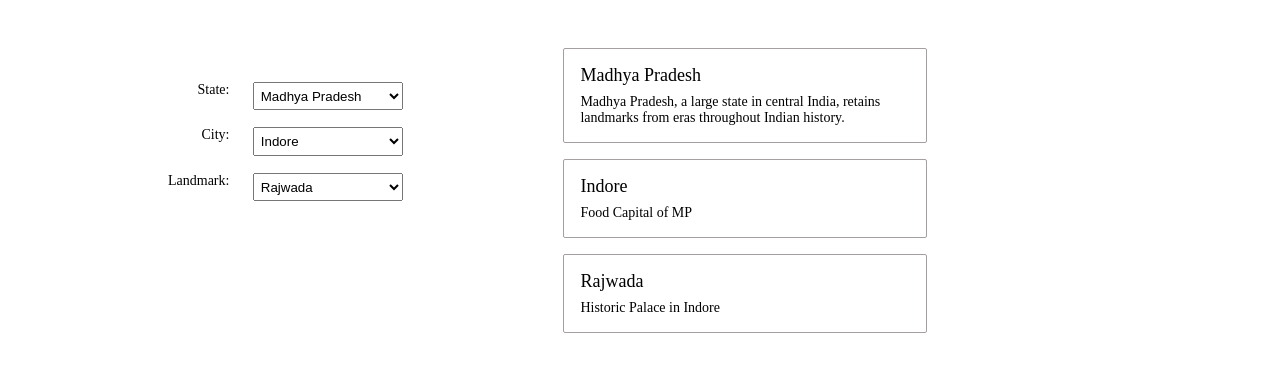
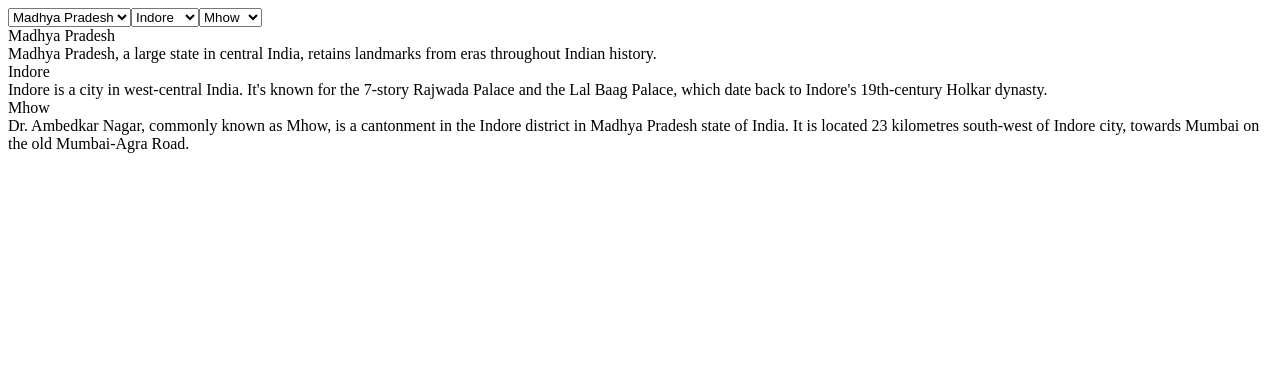
Before and after one commit to acciojob/dropdown-react-Ayushrawat777, a React app: page / in a window 1280 px wide. Shown: the top 372 px of the page. Built offline with nearby package versions, Linux system fonts and the light colour scheme.

Commit message:
Update App.js

```diff
--- a/src/components/App.js
+++ b/src/components/App.js
@@ -1,161 +1,294 @@
 import React, { useState } from "react";
 import "../styles/App.css";
 
-const data = {
-  "Madhya Pradesh": {
+const states = [
+  {
+    name: "Madhya Pradesh",
     description:
       "Madhya Pradesh, a large state in central India, retains landmarks from eras throughout Indian history.",
-    cities: {
-      Indore: {
-        description: "Food Capital of MP",
-        landmarks: {
-          Rajwada: "Historic Palace in Indore",
-          Sarafa: "Famous Night Market",
+    city: [
+      {
+        name: "Indore",
+        description:
+          "Indore is a city in west-central India. It's known for the 7-story Rajwada Palace and the Lal Baag Palace, which date back to Indore's 19th-century Holkar dynasty.",
+        landmarks: [
+          {
+            name: "Mhow",
+            description:
+              "Dr. Ambedkar Nagar, commonly known as Mhow, is a cantonment in the Indore district in Madhya Pradesh state of India. It is located 23 kilometres south-west of Indore city, towards Mumbai on the old Mumbai-Agra Road.",
           },
+          {
+            name: "Dewas",
+            description:
+              "Dewas is a city in the Malwa region of the Indian state of Madhya Pradesh. The municipality was formerly the seat of two princely states during the British Raj, Dewas Junior state and Dewas Senior state, ruled by the Puar clan of Maratha.",
           },
-      Bhopal: {
-        description: "City of Lakes",
-        landmarks: {
-          "Upper Lake": "Largest Artificial Lake in India",
-          "Taj-ul-Masjid": "One of the Largest Mosques in Asia",
+        ],
       },
+      {
+        name: "Bhopal",
+        description:
+          "DBhopal is a city in the central Indian state of Madhya Pradesh. It's one of India's greenest city. There are two main lakes, the Upper Lake and the Lower Lake.",
+        landmarks: [
+          {
+            name: "MANIT",
+            description:
+              "Maulana Azad National Institute of Technology Bhopal is a public technical university located in Bhopal, Madhya Pradesh, India. It is part of a group of publicly funded institutions in India known as National Institutes of Technology. ",
           },
+          {
+            name: "Berasia",
+            description:
+              "Berasia is a landmark and a nagar palika in Bhopal district in the state of Madhya Pradesh, India. ",
           },
+        ],
       },
-  Rajasthan: {
-    description: "Land of Kings",
-    cities: {
-      Jaipur: {
-        description: "Pink City",
-        landmarks: {
-          "Hawa Mahal": "Palace of Winds",
-          "Amber Fort": "Famous Fort in Jaipur",
+      {
+        name: "Gwalior",
+        description:
+          "Gwalior is a city in the central Indian state of Madhya Pradesh. It's known for its palaces and temples, including the Sas Bahu Ka Mandir intricately carved Hindu temple. ",
+        landmarks: [
+          {
+            name: "Ajaypur",
+            description: "Little less known city Ajaypur.",
           },
+        ],
       },
-      Udaipur: {
-        description: "City of Lakes",
-        landmarks: {
-          "City Palace": "Historic Palace in Udaipur",
-          "Lake Pichola": "Famous Lake in Udaipur",
+    ],
   },
+  {
+    name: "Jharkhand",
+    description:
+      "Jharkhand is a state in eastern India. It's known for its waterfalls, the elegant Jain temples of Parasnath Hill and the elephants and tigers of Betla National Park.",
+    city: [
+      {
+        name: "Dhanbad",
+        description:
+          "Dhanbad is the second-most populated city in the Indian state of Jharkhand. It ranks as the 33rd largest city in India and is the 42nd largest million-plus urban agglomeration in India. It is the 96th fastest growing urban area of the world by the City Mayors Foundation.",
+        landmarks: [
+          {
+            name: "IIT(ISM) Dhanbad",
+            description:
+              "Indian Institute of Technology (Indian School of Mines) Dhanbad is a public technical and research university located in Dhanbad, India. It is an Institute of National Importance. IIT has 18 academic departments covering Engineering,",
           },
+          {
+            name: "Hirapur",
+            description:
+              "Hirapur is a census landmark in Balaghat district in the Indian state of Madhya Pradesh.",
           },
+        ],
       },
-  Assam: {
+      {
+        name: "Wasseypur",
         description:
-      "Assam is a state in northeastern India known for its wildlife, archeological sites and tea plantations.",
-    cities: {
-      Guwhati: {
+          "Wasseypur is a neighbourhood in the city of Dhanbad in Dhanbad Sadar subdivision of Dhanbad district in the state of Jharkhand in India. ",
+        landmarks: [
+          {
+            name: "Pandey muhalla",
             description:
-          "Guwahati is a sprawling city beside the Brahmaputra River in the northeast Indian state of Assam. It's known for holy sites like the hilltop Kamakhya Temple",
-        landmarks: {
-          "Ganesh Guri": "Famous because of PVR city center.",
-          "Kalyani Nagar": "located near famous Lakshmi Nagar",
+              "Located behind the dhanbad junction is must visit place.",
           },
+          {
+            name: "MPI Hall",
+            description: "Space for everyone",
           },
-      Tezpur: {
+        ],
+      },
+      {
+        name: "Hazaribagh",
+        description:
+          "Hazaribagh is a city and a municipal corporation in Hazaribagh district in the Indian state of Jharkhand. It is the divisional headquarters of North Chotanagpur division.",
+        landmarks: [
+          {
+            name: "Shaheed Nirmal Mahto Park",
+            description: "Famous for its giant dinosaur structure",
+          },
+          {
+            name: "Gandhi Maidan",
+            description: "Ideal for conduction major events",
+          },
+        ],
+      },
+    ],
+  },
+  {
+    name: "Assam",
+    description:
+      "Assam is a state in northeastern India known for its wildlife, archeological sites and tea plantations. ",
+    city: [
+      {
+        name: "Guwhati",
+        description:
+          "Guwahati is a sprawling city beside the Brahmaputra River in the northeast Indian state of Assam. It's known for holy sites like the hilltop Kamakhya Temple,",
+        landmarks: [
+          {
+            name: "Ganesh Guri",
+            description: "Famous because of PVR city center.",
+          },
+          {
+            name: "Kalyani Nagar",
+            description: "located near famous Lakshmi Nagar",
+          },
+        ],
+      },
+      {
+        name: "dimapur",
+        description:
+          "Dimapur is a city in Nagaland, India. It is the most populous city of Nagaland and also the most densely populated city in the state with an estimated population of about 250,000.",
+        landmarks: [
+          {
+            name: "City Tower",
+            description: "Giant Tower standing by the road since history.",
+          },
+          {
+            name: "Sunday Market",
+            description: "Famous for its weekend Sale on all items.",
+          },
+        ],
+      },
+      {
+        name: "Tezpur",
         description:
           "Tezpur is a landmark and urban agglomeration in Sonitpur district, Assam state, India. Tezpur is located on the banks of the river Brahmaputra, 175 kilometres northeast of Guwahati, and is the largest of the north bank landmarks with a population exceeding 100,000 as per Metropolitan Census 2011.",
-        landmarks: {
-          "Bamuni Hills": "Best location for photoshoots",
-          "Bhujkhowa Bazar": "Central Market for Tezpur",
+        landmarks: [
+          {
+            name: "Bamuni Hills",
+            description: "Best location for photoshoots",
           },
+          {
+            name: "Bhujkhowa Bazar",
+            description: "Central Market for Tezpur",
           },
+        ],
       },
+    ],
   },
+  {
+    name: "Bihar",
+    description:
+      "Bihar is a state in East India, bordering Nepal. It is divided by the River Ganges, which floods its fertile plains. Important Buddhist pilgrimage sites include the Bodhi Tree in Bodhgaya's Mahabodhi Temple, under which the Buddha allegedly meditated.",
+    city: [
+      {
+        name: "Patna",
+        description:
+          "Patna is an ancient city that sprawls along the south bank of the Ganges River in Bihar, northeast India.",
+        landmarks: [
+          {
+            name: "Sonpur",
+            description:
+              "Sonpur is a city and sub-division in the Indian state of Bihar, situated on the banks of the River Gandak and Ganges River in the Saran District.",
+          },
+          {
+            name: "Maner",
+            description:
+              "Maner also spelled Maner or Maner Sharif, is a satellite landmark in Patna Metropolitan Region, in the Patna district in the Indian state of Bihar. Maner Sharif lies 24 km west of Patna the capital of Bihar on National Highway 30.",
+          },
+        ],
+      },
+      {
+        name: "Gaya",
+        description:
+          "Gaya is a holy city beside the Falgu River, in the northeast Indian state of Bihar. It's known for 18th-century Vishnupad Mandir, a riverside temple with an octagonal shrine. Close by, ancient Mangla Gauri Temple is set on a hilltop. ",
+        landmarks: [
+          {
+            name: "Bakraur",
+            description:
+              "Bakraur, sometimes called Bakrour, is a village located slightly east of Bodh Gaya in the state of Bihar, India. It lies directly across the Phalgu River from the landmark of Bodh Gaya, where Gautama Buddha is said to have attained enlightenment.",
+          },
+          {
+            name: "Barachatti",
+            description:
+              "Barachatti is a block in the Gaya district of Bihar, India. Barachatti contains 141 villages and 13 gram panchayat. Sarwan bazar is the biggest and Nimi is the smallest village of Barachatti. The total population in Barachatti sub-district is 142,534 according to the census during 2011 by Indian Government.",
+          },
+        ],
+      },
+      {
+        name: "Darbhanga",
+        description:
+          "Darbhanga is a city and Municipal Corporation in the Indian state of Bihar. It is the 6th largest city of Bihar, only after Patna, Gaya, Bhagalpur, Muzaffarpur and Purnea. It is the headquarters of Darbhanga district and Darbhanga division and was the seat of the Raj Darbhanga and capital of the Mithila region.",
+        landmarks: [
+          {
+            name: "Singhwara",
+            description: "Famous for its Groundnut Market",
+          },
+          {
+            name: "Jale",
+            description: "Famous for its roasted seads market.",
+          },
+        ],
+      },
+    ],
+  },
+];
+
+function App() {
+  const [selectedState, setSelectedState] = useState(0); // Default to first state
+  const [selectedCity, setSelectedCity] = useState(0); // Default to first city
+  const [selectedLandmark, setSelectedLandmark] = useState(0); // Default to first landmark
+
+  const handleStateChange = (event) => {
+    setSelectedState(parseInt(event.target.value, 10)); // Convert value to integer
+    setSelectedCity(0); // Reset city when state changes
+    setSelectedLandmark(0); // Reset landmark when state changes
   };
 
-const App = () => {
-  const [selectedState, setSelectedState] = useState("Madhya Pradesh");
-  const [selectedCity, setSelectedCity] = useState("Indore");
-  const [selectedLandmark, setSelectedLandmark] = useState("Rajwada");
-
-  const handleStateChange = (e) => {
-    const newState = e.target.value;
-    setSelectedState(newState);
-    const firstCity = Object.keys(data[newState].cities)[0];
-    setSelectedCity(firstCity);
-    setSelectedLandmark(
-      Object.keys(data[newState].cities[firstCity].landmarks)[0]
-    );
-  };
-
-  const handleCityChange = (e) => {
-    const newCity = e.target.value;
-    setSelectedCity(newCity);
-    setSelectedLandmark(
-      Object.keys(data[selectedState].cities[newCity].landmarks)[0]
-    );
+  const handleCityChange = (event) => {
+    setSelectedCity(parseInt(event.target.value, 10)); // Convert value to integer
+    setSelectedLandmark(0); // Reset landmark when city changes
   };
 
   return (
-    <div className="container">
-      <div className="tag-container">
     <div>
-          <label>State:</label>
       <select id="state" value={selectedState} onChange={handleStateChange}>
-            {Object.keys(data).map((state, index) => (
-              <option key={index} value={state}>
-                {state}
+        {states.map((state, index) => (
+          <option key={index} value={index}>
+            {state.name}
           </option>
         ))}
       </select>
-        </div>
-        <div>
-          <label>City:</label>{" "}
+
       <select id="city" value={selectedCity} onChange={handleCityChange}>
-            {Object.keys(data[selectedState].cities).map((city, index) => (
-              <option key={index} value={city}>
-                {city}
+        {states[selectedState].city.map((city, index) => (
+          <option key={index} value={index}>
+            {city.name}
           </option>
         ))}
       </select>
-        </div>
-        <div>
-          {" "}
-          <label>Landmark:</label>{" "}
+
       <select
         id="landmark"
         value={selectedLandmark}
-            onChange={(e) => setSelectedLandmark(e.target.value)}
+        onChange={(event) =>
+          setSelectedLandmark(parseInt(event.target.value, 10))
+        }
       >
-            {Object.keys(
-              data[selectedState].cities[selectedCity].landmarks
-            ).map((landmark, index) => (
-              <option key={index} value={landmark}>
-                {landmark}
+        {states[selectedState].city[selectedCity].landmarks.map(
+          (landmark, index) => (
+            <option key={index} value={index}>
+              {landmark.name}
             </option>
-            ))}
+          )
+        )}
       </select>
+
+      <div id="state-title">{states[selectedState].name}</div>
+      <div id="state-description">{states[selectedState].description}</div>
+      <div id="city-title">{states[selectedState].city[selectedCity].name}</div>
+      <div id="city-description">
+        {states[selectedState].city[selectedCity].description}
       </div>
+      <div id="landmark-title">
+        {
+          states[selectedState].city[selectedCity].landmarks[selectedLandmark]
+            .name
+        }
       </div>
-      <div className="info-container">
-        <div className="box">
-          {" "}
-          <div id="box-name">{selectedState}</div>
-          <div id="state-description">{data[selectedState].description}</div>
-        </div>
-        <div className="box">
-          {" "}
-          <div id="box-name">{selectedCity}</div>
-          <div id="city-description">
-            {data[selectedState].cities[selectedCity].description}
-          </div>
-        </div>
-        <div className="box">
-          {" "}
-          <div id="box-name">{selectedLandmark}</div>
       <div id="landmark-description">
         {
-              data[selectedState].cities[selectedCity].landmarks[
-                selectedLandmark
-              ]
+          states[selectedState].city[selectedCity].landmarks[selectedLandmark]
+            .description
         }
       </div>
     </div>
-      </div>
-    </div>
   );
-};
+}
 
 export default App;
```
Lines whose indentation alone changed are shown as unchanged.
